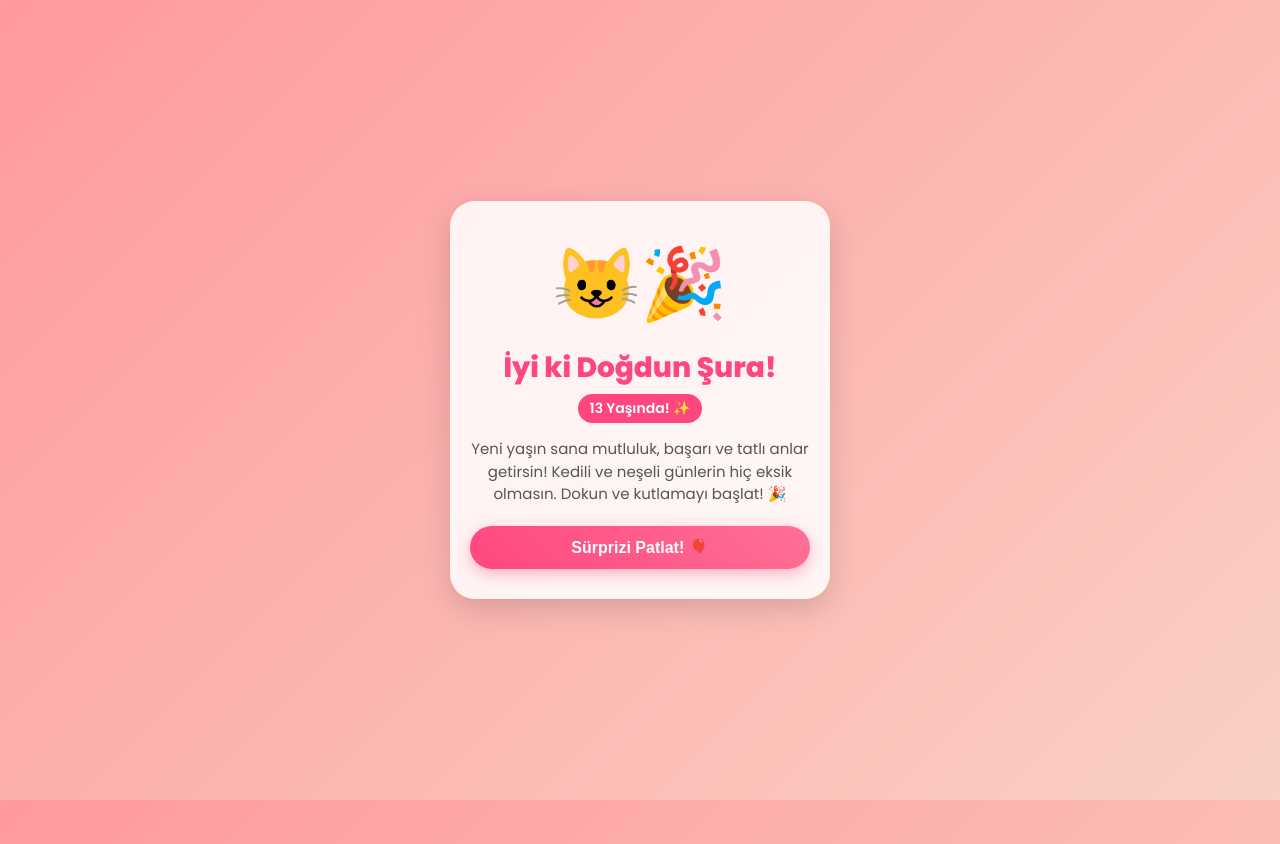
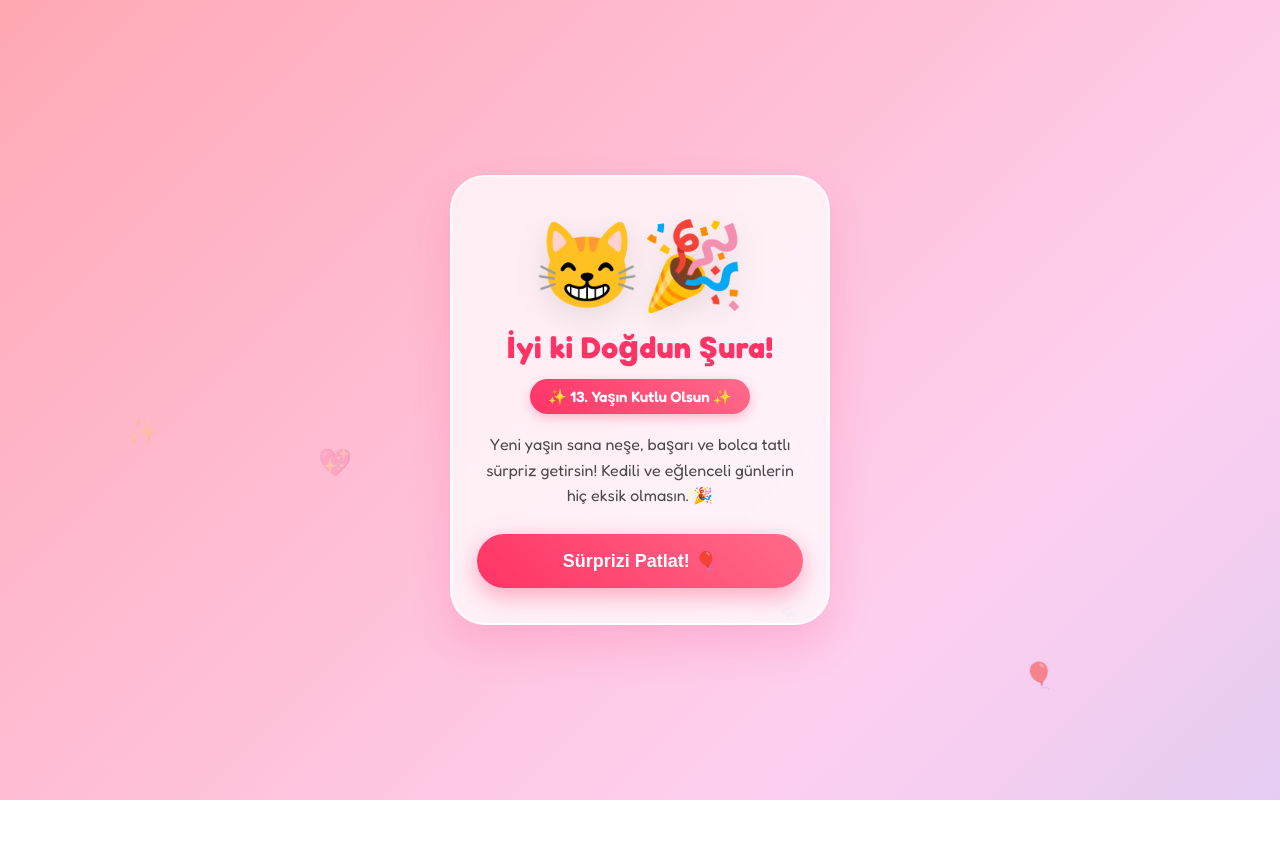
Before and after one commit to zuzu38322-cloud/sura-birthday, a plain HTML site: page index.html in a window 1280 px wide. Both pictures are taken after a click on the element "🐱🎂". After the commit the page ends 800 px from the top, so only its background shows below. Drawn offline with Linux system fonts and the light colour scheme.

Commit message:
Update index.html

```diff
--- a/index.html
+++ b/index.html
@@ -4,10 +4,9 @@
     <meta charset="UTF-8">
     <meta name="viewport" content="width=device-width, initial-scale=1.0, maximum-scale=1.0, user-scalable=no">
     <title>İyi ki Doğdun Şura!</title>
-    <!-- PWA / Mobil Tam Ekran Desteği -->
     <meta name="apple-mobile-web-app-capable" content="yes">
     <meta name="mobile-web-app-capable" content="yes">
-    <link href="https://fonts.googleapis.com/css2?family=Poppins:wght@400;600;800&display=swap" rel="stylesheet">
+    <link href="https://fonts.googleapis.com/css2?family=Fredoka:wght@400;600;700&family=Poppins:wght@400;600;800&display=swap" rel="stylesheet">
     <style>
         * {
             box-sizing: border-box;
@@ -17,153 +16,230 @@
             -webkit-tap-highlight-color: transparent;
         }
         body {
-            font-family: 'Poppins', sans-serif;
-            background: linear-gradient(135deg, #ff9a9e 0%, #fad0c4 99%, #fad0c4 100%);
+            font-family: 'Fredoka', 'Poppins', sans-serif;
+            background: linear-gradient(135deg, #ff9a9e 0%, #fecfef 50%, #a1c4fd 100%);
+            background-size: 200% 200%;
+            animation: gradientBG 10s ease infinite;
             min-height: 100vh;
             display: flex;
-            flex-direction: column;
             align-items: center;
             justify-content: center;
             overflow: hidden;
             text-align: center;
             padding: 20px;
+            position: relative;
         }
+
+        /* Yüzen Arka Plan Şekilleri */
+        .bg-float {
+            position: absolute;
+            font-size: 24px;
+            opacity: 0.6;
+            animation: floatUp 8s linear infinite;
+            z-index: 1;
+        }
+
+        /* Cam Efektli Kart */
         .container {
-            background: rgba(255, 255, 255, 0.85);
-            backdrop-filter: blur(10px);
-            padding: 30px 20px;
-            border-radius: 25px;
-            box-shadow: 0 10px 30px rgba(0,0,0,0.15);
+            background: rgba(255, 255, 255, 0.75);
+            backdrop-filter: blur(16px);
+            -webkit-backdrop-filter: blur(16px);
+            padding: 35px 25px;
+            border-radius: 35px;
+            border: 2px solid rgba(255, 255, 255, 0.8);
+            box-shadow: 0 20px 40px rgba(255, 71, 126, 0.2);
             max-width: 380px;
             width: 100%;
             position: relative;
             z-index: 10;
-            animation: bounceIn 1s ease;
         }
+
+        /* Yavaş Yavaş Gelen Animasyonlar (Fade In) */
+        .fade-item {
+            opacity: 0;
+            transform: translateY(20px);
+            animation: fadeInUp 0.8s forwards ease-out;
+        }
+
+        .delay-1 { animation-delay: 0.3s; }
+        .delay-2 { animation-delay: 0.6s; }
+        .delay-3 { animation-delay: 0.9s; }
+        .delay-4 { animation-delay: 1.2s; }
+
         .cat-box {
-            font-size: 70px;
+            font-size: 85px;
             margin-bottom: 10px;
             cursor: pointer;
-            transition: transform 0.2s;
+            transition: transform 0.3s cubic-bezier(0.175, 0.885, 0.32, 1.275);
             display: inline-block;
+            filter: drop-shadow(0 8px 15px rgba(0,0,0,0.1));
         }
         .cat-box:active {
-            transform: scale(1.2) rotate(10deg);
+            transform: scale(1.25) rotate(10deg);
         }
+
         h1 {
-            color: #ff477e;
-            font-size: 28px;
-            font-weight: 800;
-            margin-bottom: 5px;
+            color: #ff3366;
+            font-size: 30px;
+            font-weight: 700;
+            margin-bottom: 8px;
+            letter-spacing: 0.5px;
         }
+
         .age-badge {
-            background: #ff477e;
+            background: linear-gradient(45deg, #ff3366, #ff6b8b);
             color: white;
-            padding: 4px 12px;
-            border-radius: 20px;
-            font-size: 14px;
+            padding: 6px 18px;
+            border-radius: 25px;
+            font-size: 15px;
             font-weight: 600;
             display: inline-block;
-            margin-bottom: 15px;
+            margin-bottom: 18px;
+            box-shadow: 0 4px 12px rgba(255, 51, 102, 0.3);
         }
+
         p {
-            color: #555;
-            font-size: 15px;
-            line-height: 1.5;
-            margin-bottom: 20px;
+            color: #4a4a4a;
+            font-size: 16px;
+            line-height: 1.6;
+            margin-bottom: 25px;
+            font-weight: 400;
         }
+
         .touch-btn {
-            background: linear-gradient(45deg, #ff477e, #ff7096);
+            background: linear-gradient(45deg, #ff3366, #ff6b8b);
             color: white;
             border: none;
-            padding: 12px 25px;
-            font-size: 16px;
-            font-weight: 600;
+            padding: 16px 30px;
+            font-size: 18px;
+            font-weight: 700;
             border-radius: 50px;
             cursor: pointer;
-            box-shadow: 0 5px 15px rgba(255, 71, 126, 0.4);
-            transition: transform 0.1s, box-shadow 0.1s;
+            box-shadow: 0 8px 25px rgba(255, 51, 102, 0.4);
+            transition: all 0.2s;
             width: 100%;
         }
         .touch-btn:active {
             transform: scale(0.95);
-            box-shadow: 0 2px 8px rgba(255, 71, 126, 0.4);
+            box-shadow: 0 4px 12px rgba(255, 51, 102, 0.4);
         }
-        /* Konfeti Parçacıkları */
-        .confetti {
+
+        /* Konfeti ve Pati Parçacıkları */
+        .particle {
             position: absolute;
-            width: 10px;
-            height: 10px;
-            background-color: #ffd700;
-            top: -10px;
-            opacity: 0.8;
+            top: -20px;
+            opacity: 0.9;
             animation: fall linear forwards;
-            z-index: 1;
+            z-index: 2;
+            pointer-events: none;
         }
+
+        @keyframes fadeInUp {
+            to {
+                opacity: 1;
+                transform: translateY(0);
+            }
+        }
+
+        @keyframes gradientBG {
+            0% { background-position: 0% 50%; }
+            50% { background-position: 100% 50%; }
+            100% { background-position: 0% 50%; }
+        }
+
+        @keyframes floatUp {
+            0% { transform: translateY(105vh) scale(0.8); opacity: 0; }
+            50% { opacity: 0.7; }
+            100% { transform: translateY(-10vh) scale(1.2); opacity: 0; }
+        }
+
         @keyframes fall {
             to {
                 transform: translateY(105vh) rotate(720deg);
                 opacity: 0;
             }
         }
-        @keyframes bounceIn {
-            0% { transform: scale(0.3); opacity: 0; }
-            50% { transform: scale(1.05); }
-            70% { transform: scale(0.9); }
-            100% { transform: scale(1); opacity: 1; }
-        }
     </style>
 </head>
 <body>
 
+    <!-- Arka Plan Süzülen Objeler -->
+    <div class="bg-float" style="left: 10%; animation-duration: 9s;">✨</div>
+    <div class="bg-float" style="left: 25%; animation-duration: 7s; animation-delay: 2s;">💖</div>
+    <div class="bg-float" style="left: 60%; animation-duration: 10s; animation-delay: 1s;">🐾</div>
+    <div class="bg-float" style="left: 80%; animation-duration: 8s; animation-delay: 3s;">🎈</div>
+
     <div class="container">
-        <div class="cat-box" id="catEmoji">🐱🎂</div>
-        <h1>İyi ki Doğdun Şura!</h1>
-        <div class="age-badge">13 Yaşında! ✨</div>
-        <p>Yeni yaşın sana mutluluk, başarı ve tatlı anlar getirsin! Kedili ve neşeli günlerin hiç eksik olmasın. Dokun ve kutlamayı başlat! 🎉</p>
-        <button class="touch-btn" onclick="celebrate()">Sürprizi Patlat! 🎈</button>
+        <div class="cat-box fade-item delay-1" id="catEmoji" onclick="changeCat(event)">🐱🎂</div>
+        <h1 class="fade-item delay-2">İyi ki Doğdun Şura!</h1>
+        <div class="age-badge fade-item delay-2">✨ 13. Yaşın Kutlu Olsun ✨</div>
+        <p class="fade-item delay-3">Yeni yaşın sana neşe, başarı ve bolca tatlı sürpriz getirsin! Kedili ve eğlenceli günlerin hiç eksik olmasın. 🎉</p>
+        <button class="touch-btn fade-item delay-4" onclick="celebrate()">Sürprizi Patlat! 🎈</button>
     </div>
 
     <script>
-        // Kediye tıklayınca miyav efekti veya hareket
-        const cat = document.getElementById('catEmoji');
-        const cats = ['🐱🎂', '😺🎉', '😻💖', '😽🎈', '😸✨'];
+        const cats = ['🐱🎂', '😸🎉', '😻💖', '😽🎈', '😸✨', '🐾🎉', '😻🎂'];
         let catIndex = 0;
 
-        cat.addEventListener('click', () => {
+        function changeCat(e) {
             catIndex = (catIndex + 1) % cats.length;
-            cat.textContent = cats[catIndex];
-            createConfettiBurst();
-        });
+            const catElem = document.getElementById('catEmoji');
+            catElem.textContent = cats[catIndex];
+
+            // Ekran üzerinde pati uçurma
+            createParticles(e.clientX, e.clientY, '🐾', 6);
+            if (navigator.vibrate) navigator.vibrate(50);
+        }
 
         function celebrate() {
-            createConfettiBurst();
-            // Titreşim desteği (Telefon destekliyorsa dokunulduğunda titrer)
+            createConfetti(60);
             if (navigator.vibrate) {
                 navigator.vibrate([100, 50, 100]);
             }
         }
 
-        function createConfettiBurst() {
-            for (let i = 0; i < 40; i++) {
+        function createConfetti(count) {
+            const colors = ['#ff3366', '#ffd700', '#00f2fe', '#4facfe', '#fa709a', '#70a1ff'];
+            for (let i = 0; i < count; i++) {
                 const confetti = document.createElement('div');
-                confetti.classList.add('confetti');
+                confetti.classList.add('particle');
                 confetti.style.left = Math.random() * 100 + 'vw';
-                confetti.style.backgroundColor = ['#ff477e', '#ffd700', '#00f2fe', '#4facfe', '#fa709a'][Math.floor(Math.random() * 5)];
-                confetti.style.animationDuration = (Math.random() * 2 + 1) + 's';
-                confetti.style.width = (Math.random() * 8 + 6) + 'px';
+                confetti.style.backgroundColor = colors[Math.floor(Math.random() * colors.length)];
+                confetti.style.animationDuration = (Math.random() * 2 + 1.5) + 's';
+                confetti.style.width = (Math.random() * 8 + 8) + 'px';
                 confetti.style.height = confetti.style.width;
+                confetti.style.borderRadius = '4px';
                 document.body.appendChild(confetti);
 
-                setTimeout(() => {
-                    confetti.remove();
-                }, 3000);
+                setTimeout(() => { confetti.remove(); }, 3500);
             }
         }
 
-        // Sayfa açıldığında otomatik küçük bir konfetti
+        function createParticles(x, y, symbol, count) {
+            for (let i = 0; i < count; i++) {
+                const p = document.createElement('div');
+                p.textContent = symbol;
+                p.style.position = 'fixed';
+                p.style.left = (x + (Math.random() * 60 - 30)) + 'px';
+                p.style.top = (y + (Math.random() * 60 - 30)) + 'px';
+                p.style.fontSize = '24px';
+                p.style.pointerEvents = 'none';
+                p.style.transition = 'all 1s ease-out';
+                p.style.opacity = '1';
+                p.style.zIndex = '100';
+                document.body.appendChild(p);
+
+                setTimeout(() => {
+                    p.style.transform = `translateY(-80px) scale(1.4)`;
+                    p.style.opacity = '0';
+                }, 50);
+
+                setTimeout(() => { p.remove(); }, 1050);
+            }
+        }
+
         window.onload = () => {
-            setTimeout(createConfettiBurst, 500);
+            setTimeout(() => createConfetti(25), 1000);
         };
     </script>
 </body>
```
